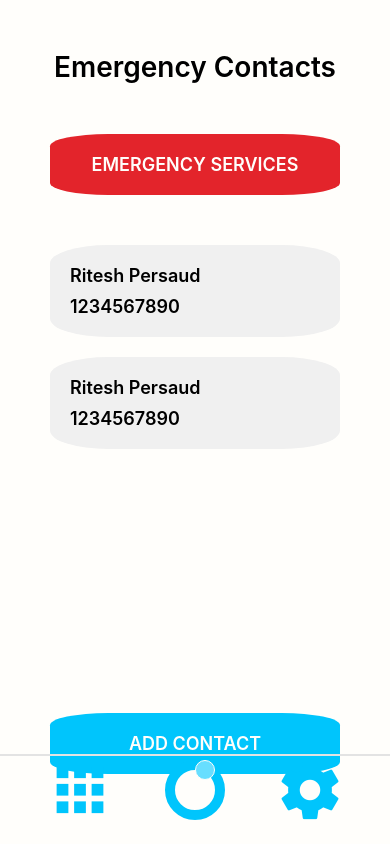
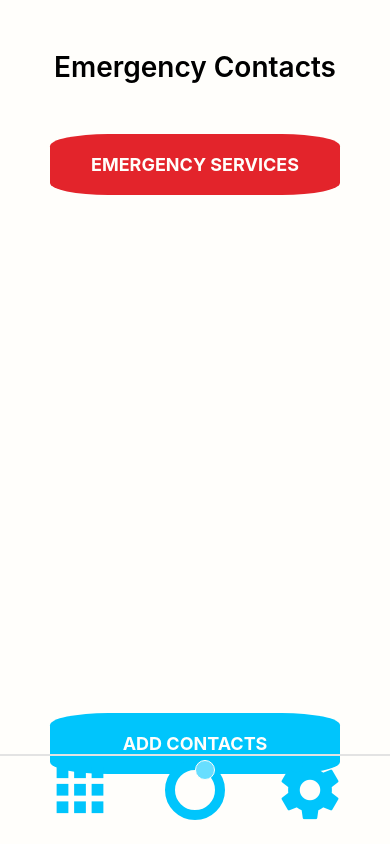
Before and after one commit to ishangarg/SSW555-team-4, a React Native app in the folder frontend/: screen /Contacts in a window 390 px wide. Built offline with nearby package versions, Linux system fonts and the light colour scheme.

Commit message:
Refactored some code from Contacts

```diff
--- a/frontend/app/components/AppButton.tsx
+++ b/frontend/app/components/AppButton.tsx
@@ -1,5 +1,5 @@
 import React from "react";
-import { StyleSheet, Text } from "react-native";
+import { StyleSheet, Text, ViewStyle } from "react-native";
 import { TouchableOpacity } from "react-native-gesture-handler";
 import defaultStyles from "../config/styles";
 
@@ -7,31 +7,38 @@ interface Props {
   onPress: () => any;
   title: string;
   color?: string;
+  style?: ViewStyle;
 }
 
-const AppButton = ({ onPress, title, color = "primary" }: Props) => {
+const AppButton = ({ onPress, title, color = "primary", style }: Props) => {
   return (
     <TouchableOpacity
       onPress={onPress}
-      style={[styles.button, { backgroundColor: defaultStyles.colors[color] }]} // Using the [] to find the color
+      style={[
+        styles.button,
+        { backgroundColor: defaultStyles.colors[color] },
+        style,
+      ]} // Using the [] to find the color
     >
       <Text style={styles.text}>{title}</Text>
     </TouchableOpacity>
   );
 };
 
+const { colors, text, subText } = defaultStyles;
+
 const styles = StyleSheet.create({
   button: {
-    backgroundColor: defaultStyles.colors.primary,
-    borderRadius: 25,
+    backgroundColor: colors.primary,
     justifyContent: "center",
     alignItems: "center",
-    padding: 15,
+    padding: 20,
     width: "100%",
+    borderRadius: "20%",
   },
   text: {
-    color: defaultStyles.colors.white,
-    fontSize: 18,
+    color: colors.white,
+    fontSize: subText.fontSize,
     textTransform: "uppercase",
     fontWeight: "bold",
   },
--- a/frontend/app/components/Navigation.tsx
+++ b/frontend/app/components/Navigation.tsx
@@ -22,13 +22,13 @@ const Navigation = () => {
         <View testID="big-button" style={styles.bigButton} />
         <View testID="small-button" style={styles.smallButton} />
       </TouchableWithoutFeedback>
-
-      <MaterialIcons
-        name="settings"
-        size={70}
-        color={defaultStyles.colors.primary}
-        onPress={() => navigation.navigate("Settings")}
-      />
+      <TouchableWithoutFeedback onPress={() => navigation.navigate("Settings")}>
+        <MaterialIcons
+          name="settings"
+          size={70}
+          color={defaultStyles.colors.primary}
+        />
+      </TouchableWithoutFeedback>
     </View>
   );
 };
--- a/frontend/app/config/colors.ts
+++ b/frontend/app/config/colors.ts
@@ -6,6 +6,7 @@ const colors: {
   white: string;
   light: string;
   off_white: string;
+  red: string;
   [key: string]: string;
 } = {
   primary: "#00C5FC",
@@ -15,6 +16,7 @@ const colors: {
   white: "#FFFEFB",
   light: "#E3E3E3",
   off_white: "#F0F0F0",
+  red: "#E3242B",
 };
 
 export default colors;
--- a/frontend/app/screens/AddContactScreen.tsx
+++ b/frontend/app/screens/AddContactScreen.tsx
@@ -58,7 +58,7 @@ const AddContactScreen = () => {
             keyboardType="phone-pad"
           />
         </View>
-        <View>
+        <View style={styles.btnContainer}>
           <SubmitButton title="Add Contact" onSubmit={onSubmit} />
         </View>
       </Screen>
@@ -67,6 +67,9 @@ const AddContactScreen = () => {
 };
 
 const styles = StyleSheet.create({
+  btnContainer: {
+    marginBottom: 20,
+  },
   container: {
     padding: 50,
     justifyContent: "space-between",
--- a/frontend/app/screens/ContactsScreen.tsx
+++ b/frontend/app/screens/ContactsScreen.tsx
@@ -7,6 +7,7 @@ import Screen from "../components/Screen";
 import defaultStyles from "../config/styles";
 import { useNavigation } from "@react-navigation/native";
 import { NavigationProp } from "../config/navigation";
+import AppButton from "../components/AppButton";
 
 const ContactsScreen = () => {
   const navigation = useNavigation<NavigationProp>();
@@ -24,14 +25,12 @@ const ContactsScreen = () => {
         <Text style={[styles.header, { textAlign: "center" }]}>
           Emergency Contacts
         </Text>
-        <TouchableWithoutFeedback
-          style={styles.emergency}
+        <AppButton
           onPress={handleEmergency}
-        >
-          <Text style={[styles.emergencyText, styles.text]}>
-            EMERGENCY SERVICES
-          </Text>
-        </TouchableWithoutFeedback>
+          title="Emergency Services"
+          color="red"
+          style={{ marginVertical: 50 }}
+        />
       </View>
 
       <View style={styles.container}>
@@ -47,19 +46,11 @@ const ContactsScreen = () => {
         </View>
 
         {contacts.length < 3 && (
-          <TouchableWithoutFeedback
-            style={styles.addButton}
+          <AppButton
             onPress={handleAddContact}
-          >
-            <Text
-              style={[
-                styles.text,
-                { textAlign: "center", color: colors.white },
-              ]}
-            >
-              ADD CONTACT
-            </Text>
-          </TouchableWithoutFeedback>
+            title="Add Contacts"
+            style={{ marginBottom: 20 }}
+          />
         )}
       </View>
     </Screen>
@@ -69,12 +60,6 @@ const ContactsScreen = () => {
 const { colors, text, subText } = defaultStyles;
 
 const styles = StyleSheet.create({
-  addButton: {
-    backgroundColor: colors.primary,
-    padding: 20,
-    borderRadius: "20%",
-    marginBottom: 20,
-  },
   contact: {
     backgroundColor: colors.off_white,
     padding: 20,
@@ -89,16 +74,7 @@ const styles = StyleSheet.create({
     padding: 50,
     justifyContent: "space-between",
   },
-  emergency: {
-    backgroundColor: "#E3242B",
-    padding: 20,
-    borderRadius: "20%",
-    marginVertical: 50,
-  },
-  emergencyText: {
-    color: colors.white,
-    textAlign: "center",
-  },
+
   header: {
     fontSize: text.fontSize,
     fontWeight: text.fontWeight,
--- a/frontend/app/screens/SettingsScreen.tsx
+++ b/frontend/app/screens/SettingsScreen.tsx
@@ -1,6 +1,6 @@
 import React from "react";
 import { Text, StyleSheet } from "react-native";
-import { TouchableWithoutFeedback } from "react-native-gesture-handler";
+import { TouchableOpacity } from "react-native-gesture-handler";
 import { useNavigation } from "@react-navigation/native";
 
 import Screen from "../components/Screen";
@@ -16,13 +16,13 @@ const SettingsScreen = () => {
   return (
     <Screen style={styles.screen}>
       {pages.map(({ path, name }, index) => (
-        <TouchableWithoutFeedback
+        <TouchableOpacity
           key={index}
           onPress={() => navigation.navigate(path)}
           style={styles.options}
         >
           <Text style={styles.text}>{name}</Text>
-        </TouchableWithoutFeedback>
+        </TouchableOpacity>
       ))}
     </Screen>
   );
--- a/frontend/app/tests/testingData.tsx
+++ b/frontend/app/tests/testingData.tsx
@@ -1,10 +1,10 @@
 export const contacts: { contact_name: string; phone_number: string }[] = [
-  {
-    contact_name: "Ritesh Persaud",
-    phone_number: "1234567890",
-  },
-  {
-    contact_name: "Ritesh Persaud",
-    phone_number: "1234567890",
-  },
+  // {
+  //   contact_name: "Ritesh Persaud",
+  //   phone_number: "1234567890",
+  // },
+  // {
+  //   contact_name: "Ritesh Persaud",
+  //   phone_number: "1234567890",
+  // },
 ];
```
